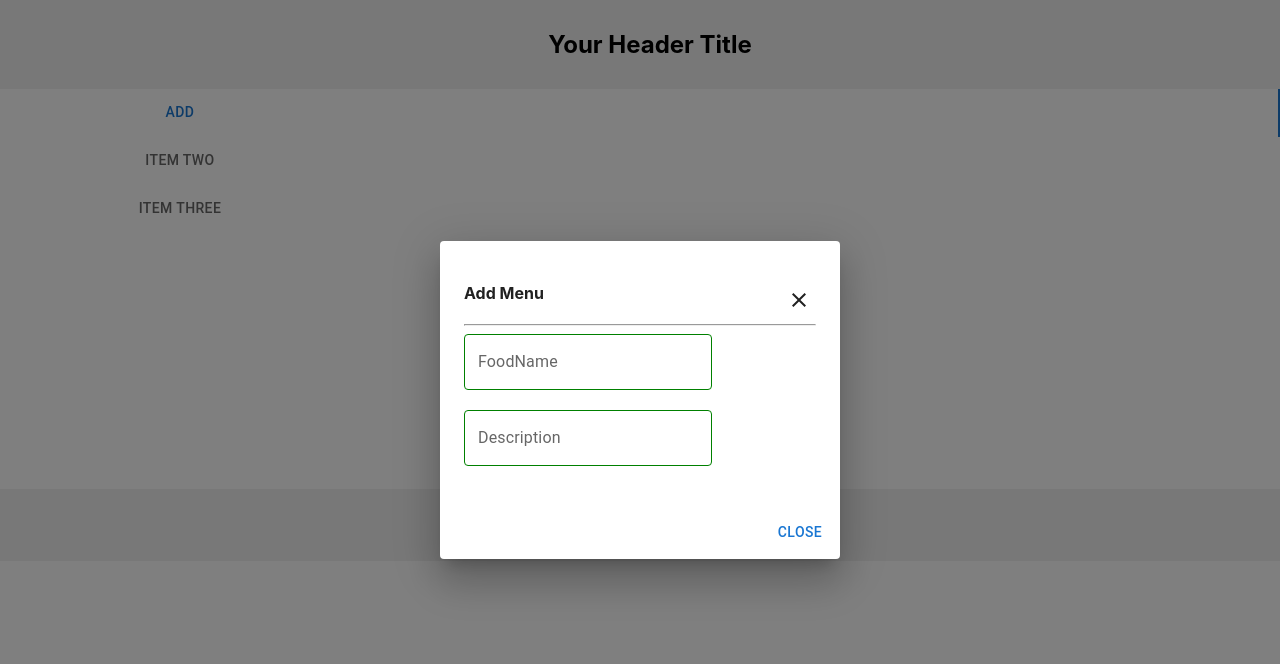
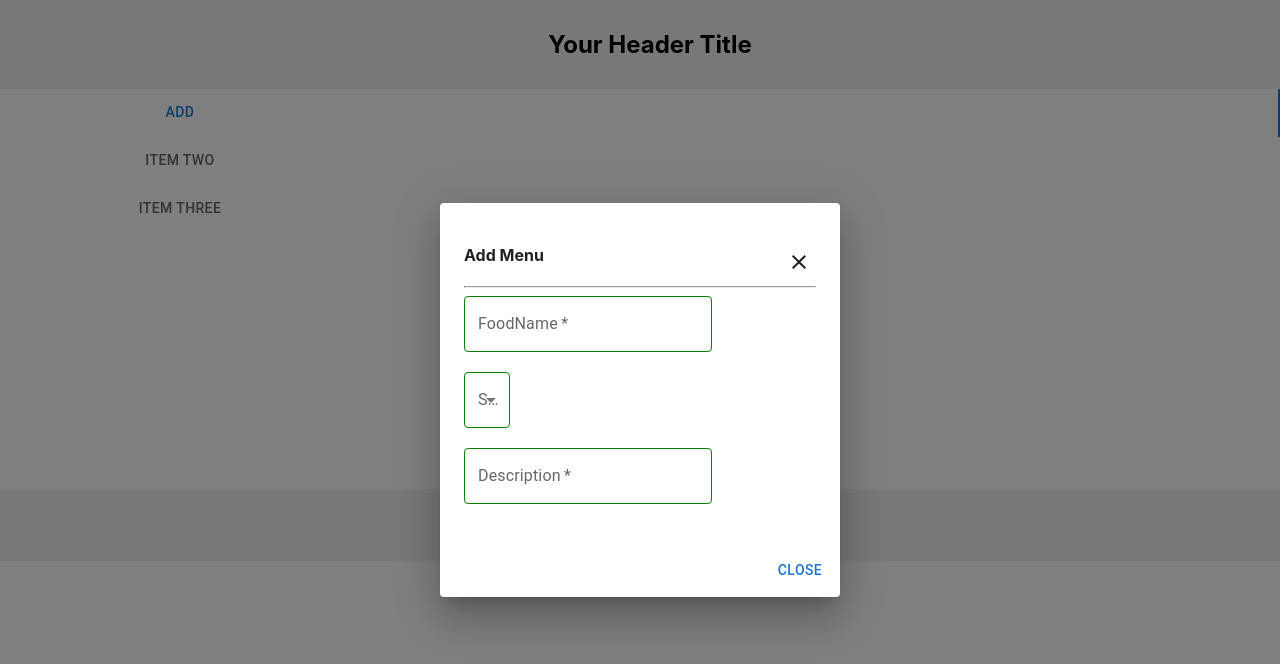
Before and after one commit to Anu8050/ReactApp_task, a React (Create React App) app: page /itempage in a window 1280 px wide. Both pictures are taken after a click on the tab "ADD". Shown: the top 664 px of the page. Built offline with nearby package versions, Linux system fonts and the light colour scheme.

Commit message:
#3
Add two text-fields food-name and description that are required -> required.

```diff
--- a/src/Components/Addmenu/addmenu.js
+++ b/src/Components/Addmenu/addmenu.js
@@ -1,8 +1,15 @@
-import React from 'react';
+import React, {useState} from 'react';
 import { Close } from '@mui/icons-material';
-import {Button, TextField, createTheme, ThemeProvider} from '@mui/material';
+import {MenuItem, TextField, createTheme, ThemeProvider} from '@mui/material';
 
 function Addmenu() {
+  const [selectedOption, setSelectedOption] = useState('');
+
+  //This method is for selecting new food type.
+  const handleOptionChange = (event) => {
+    setSelectedOption(event.target.value);
+  };
+
   return (
     <>
     <div style={{ position: 'relative' }}>
@@ -12,14 +19,19 @@ function Addmenu() {
     <hr style={{color:'orange', width:'350px'}}></hr>
     <div>
 
-      <TextField className="custom-outline" id="outlined-basic" label="FoodName" variant="outlined"
-      style={{ marginBottom: '20px' }}
-      InputProps={{style: { borderColor: 'green' },  }}
-      />
-      <br />
-      <TextField className="custom-outline" id="outlined-basic" label="Description" variant="outlined"
-      style={{ marginBottom: '20px' }}
-      />
+    <TextField className="custom-outline" required id="outlined-basic" label="FoodName" variant="outlined"
+       style={{ marginBottom: '20px' }} />
+    <br />
+    <TextField className="custom-outline" id="outlined-basic" label="Select an Option" variant="outlined"
+      select value={selectedOption} onChange={handleOptionChange} style={{ marginBottom: '20px' }} >
+      <MenuItem value="option1">food 1</MenuItem>
+      <MenuItem value="option2">food 2</MenuItem>
+      <MenuItem value="option3">food 3 Foods</MenuItem>
+    </TextField>
+    <br />
+    <TextField required className="custom-outline" id="outlined-basic" label="Description" variant="outlined"
+    style={{ marginBottom: '20px' }}
+    />
 
     </div>
 
```
